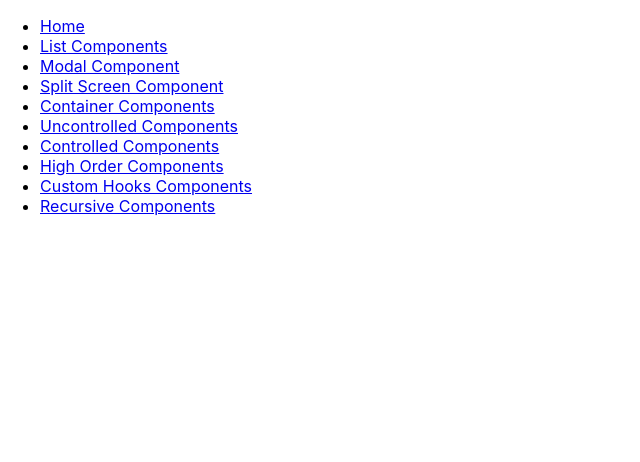
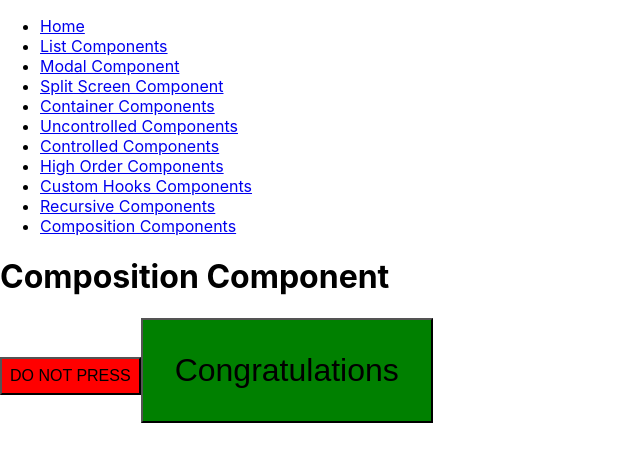
Before and after one commit to lcheunglci/react-design-patterns-practice, a React (Create React App) app: page /composition in a window 1280 px wide. Shown: the top 462 px of the page, without its empty margins (0-640 px from the left). Built offline with nearby package versions, Linux system fonts and the light colour scheme.

Commit message:
Add composition components

```diff
--- a/src/App.js
+++ b/src/App.js
@@ -17,6 +17,7 @@ import { ControlledPage } from "./pages/ControlledPage";
 import HighOrderPage from "./pages/HighOrderPage";
 import CustomHooksPage from './pages/CustomHooksPage'
 import RecursivePage from "./pages/RecursivePage";
+import CompositionPage from "./pages/CompositionPage";
 
 const App = () => {
   return (
@@ -34,7 +35,8 @@ const App = () => {
             <Route path="/controlled" element={ <ControlledPage />} />
             <Route path="/high-order" element={ <HighOrderPage />} />
             <Route path="/custom-hooks" element={ <CustomHooksPage />} />
-            <Route path="/recursive" element= { <RecursivePage />} />
+            <Route path="/recursive" element={ <RecursivePage />} />
+			<Route path="/composition" element={ <CompositionPage/>} />
             <Route element={NotFoundPage} />
         </Routes>
     </div>
--- /dev/null
+++ b/src/CompositionComponents/composition.js
@@ -0,0 +1,21 @@
+export const Button = ({ size, color, text, ...props}) => {
+    return (
+        <button style={{
+            padding: size === 'large' ? '32px' : '8px',
+            fontSize: size === 'large' ? '32px' : '16px',
+            backgroundColor: color,
+        }} {...props}>{text}</button>
+    );
+};
+
+export const DangerButton = props => {
+    return (
+        <Button {...props} color="red" />
+    )
+};
+
+export const BigSuccessButton = props => {
+    return (
+        <Button {...props} size="large" color="green" />
+    )
+};
--- a/src/NavBar.js
+++ b/src/NavBar.js
@@ -35,6 +35,9 @@ const NavBar = () => (
             <li>
                 <Link to="/recursive">Recursive Components</Link>
             </li>
+            <li>
+                <Link to="/composition">Composition Components</Link>
+            </li>
 
         </ul>
 
--- /dev/null
+++ b/src/pages/CompositionPage.js
@@ -0,0 +1,12 @@
+import React from "react";
+import { BigSuccessButton, DangerButton } from "../CompositionComponents/composition";
+
+const CompositionPage  = () => (
+    <>
+    <h1>Composition Component</h1>
+    <DangerButton text="DO NOT PRESS" />
+    <BigSuccessButton text="Congratulations" />
+    </>
+)
+
+export default CompositionPage;
```
